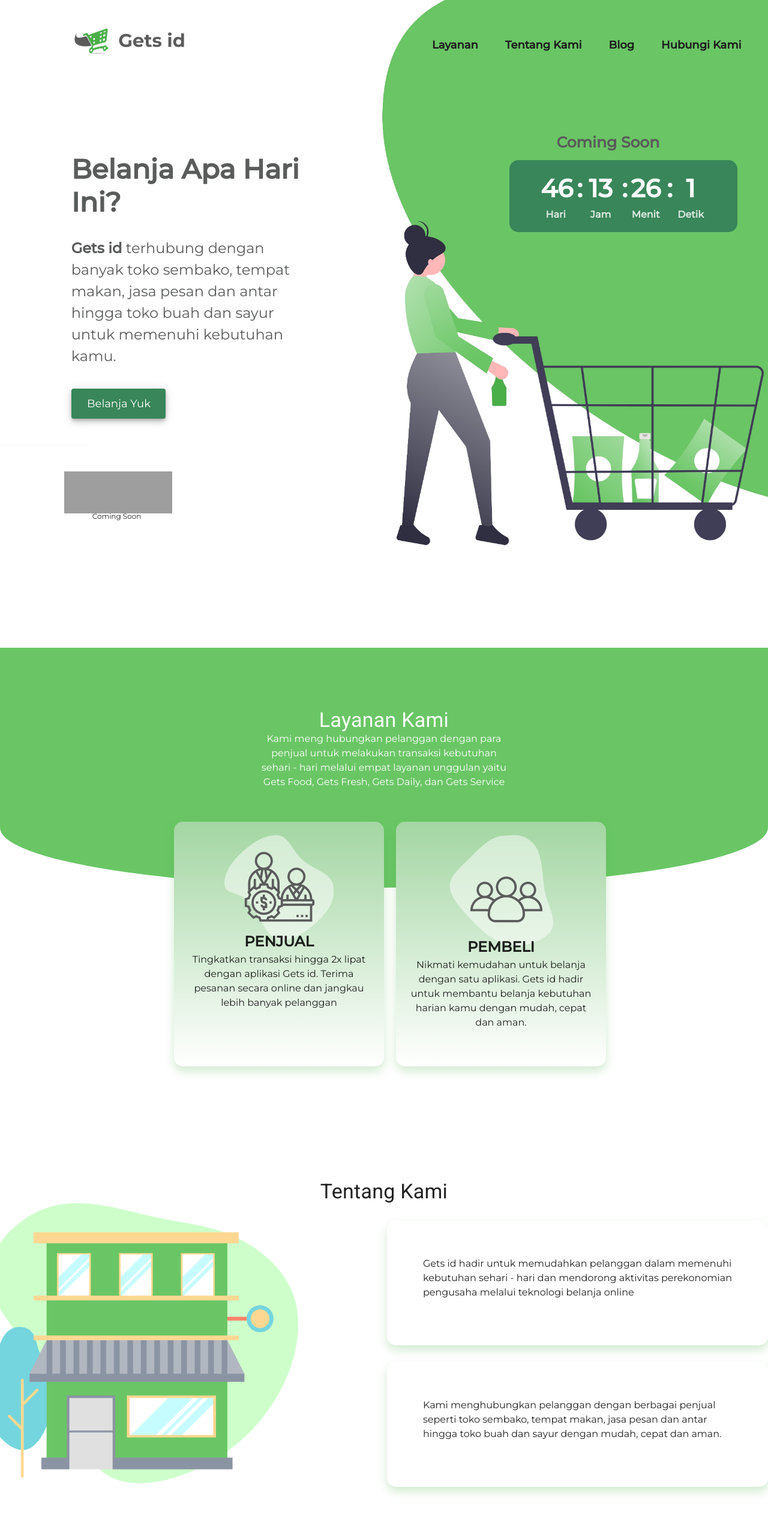
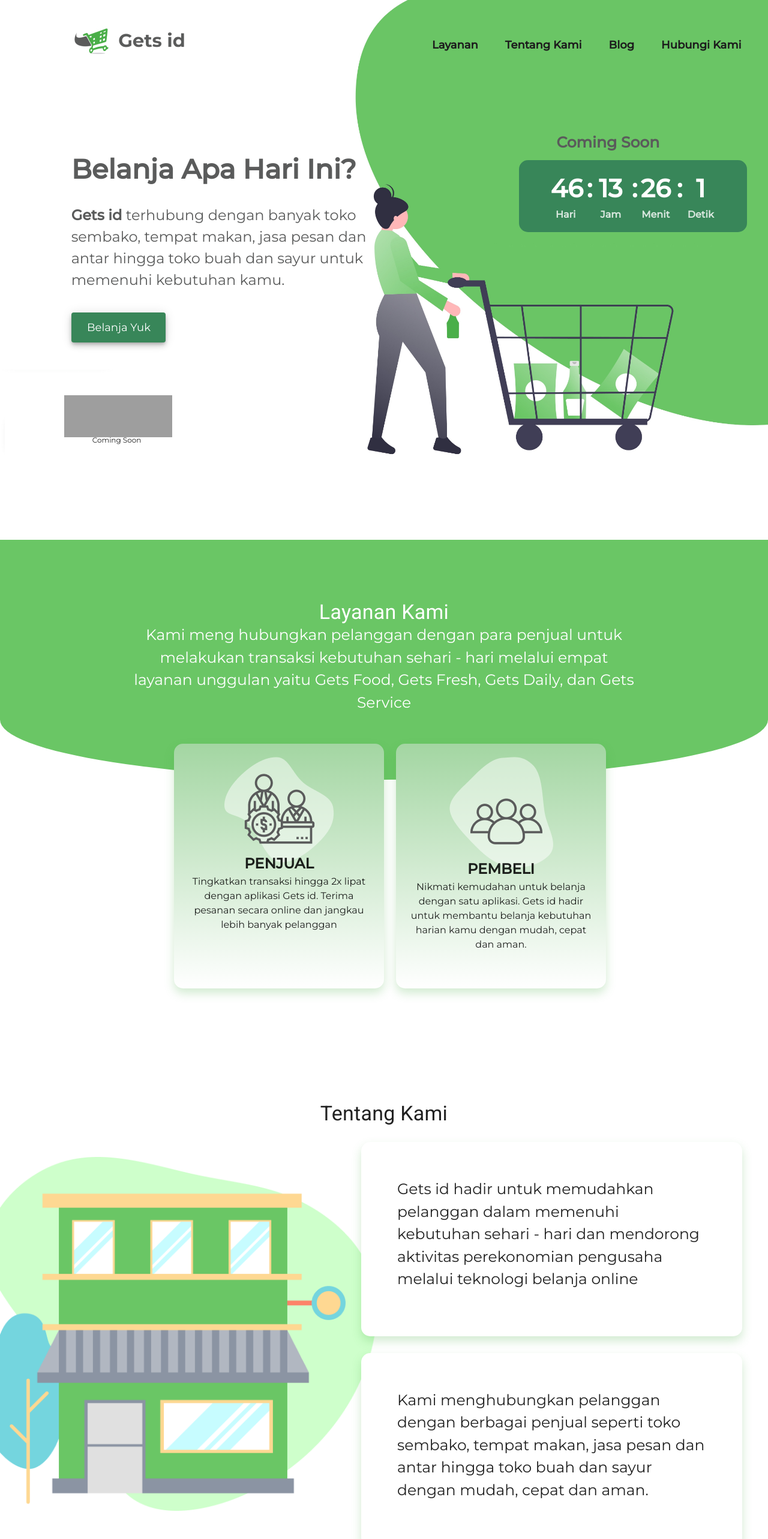
Before and after one commit to bayusatmoko/mplace, a Vue app: page / in a window 1280 px wide. Shown: the top 2566 px of the page at 60% size. Before the commit the page ends 2492 px from the top, so only its background shows below. Built offline with nearby package versions, Linux system fonts and the light colour scheme; grey boxes are pictures that could not be loaded.

Commit message:
styling header and footer

```diff
--- a/src/views/About.vue
+++ b/src/views/About.vue
@@ -25,8 +25,8 @@
           :justify="'start'"
           style="height: 200px;"
         >
-            <v-col cols="1" />
-            <v-col cols="4">
+          <v-col cols="1"/>
+          <v-col cols="5">
             <span class="question">Belanja Apa Hari Ini?</span>
             <div class="pt-8">
               <span class="txt font-weight-bold">Gets id </span>
@@ -35,17 +35,21 @@
                 </span>
             </div>
             <p/>
-              <v-btn :loading="isLoading" class="shop-btn" color="#388659" elevation="6" @click="goHome">Belanja Yuk</v-btn>
+            <v-btn :loading="isLoading" class="shop-btn" color="#388659" elevation="6" @click="goHome">Belanja Yuk
+            </v-btn>
             <div>
               <a>
-                <img class="gplay" alt='Get it on Google Play' src='https://play.google.com/intl/en_us/badges/static/images/badges/en_badge_web_generic.png'/></a>
+                <img class="gplay" alt='Get it on Google Play'
+                     src='https://play.google.com/intl/en_us/badges/static/images/badges/en_badge_web_generic.png'/></a>
               <p class="cs-text">Coming Soon</p>
             </div>
           </v-col>
-            <v-col cols="2" />
-            <v-col cols="5">
+          <v-col cols="2"/>
+          <v-col cols="3">
             <p class="cs-text-right text-center" style="margin-top: -35px;" v-show="notResize">Coming Soon</p>
-              <div class="timer" style="height: 120px; width: 380px; margin-left:90px; border-radius: 15px; display:flex; justify-content: center; align-items: center;" v-show="notResize">
+            <div class="timer"
+                 style="height: 120px; width: 380px; margin: 0 auto; border-radius: 15px; display:flex; justify-content: center; align-items: center;"
+                 v-show="notResize">
               <Timer
                 starttime="Jul 5, 2020 00:37:25"
                 endtime="Jul 8, 2020 00:37:25"
@@ -73,8 +77,8 @@
         Layanan Kami
       </div>
       <v-row justify="center">
-            <v-col cols="4">
-              <p>
+        <v-col cols="8">
+          <p style="font-size: 25px;">
             Kami meng hubungkan pelanggan dengan para penjual untuk melakukan
             transaksi kebutuhan sehari - hari melalui empat layanan unggulan
             yaitu Gets Food, Gets Fresh, Gets Daily, dan Gets Service
@@ -86,7 +90,7 @@
       <v-row justify="center" class="mt-10">
         <div class="card mx-5">
           <v-col align="center">
-              <img src="img/penjual.png" />
+            <img src="img/penjual.png"/>
           </v-col>
           <div style="text-align: center; margin-top:-35px">
             <h2>PENJUAL</h2>
@@ -98,7 +102,7 @@
         </div>
         <div class="card">
           <v-col align="center">
-              <img src="img/pembeli.png" />
+            <img src="img/pembeli.png"/>
           </v-col>
           <div style="text-align: center; margin-top:-35px">
             <h2>PEMBELI</h2>
@@ -115,18 +119,18 @@
       <div style="text-align: center" class="display-1">Tentang Kami</div>
       <v-row align="center">
         <v-col xs6>
-            <img style="width:80%" src="img/storefront.png" />
+          <img style="width:100%; background-position: 50% 50%;" src="img/storefront.png"/>
         </v-col>
         <v-col xs6>
-            <div class="card2 my-7">
-              <p>
+          <div class="card2 my-7" style="margin-left: -50px;">
+            <p style="font-size: 25px;">
               Gets id hadir untuk memudahkan pelanggan dalam memenuhi kebutuhan
               sehari - hari dan mendorong aktivitas perekonomian pengusaha
               melalui teknologi belanja online
             </p>
           </div>
-            <div class="card2">
-              <p>
+          <div class="card2" style="margin-left: -50px;">
+            <p style="font-size: 25px;">
               Kami menghubungkan pelanggan dengan berbagai penjual seperti toko
               sembako, tempat makan, jasa pesan dan antar hingga toko buah dan
               sayur dengan mudah, cepat dan aman.
@@ -134,6 +138,41 @@
           </div>
         </v-col>
       </v-row>
+    </div>
+    <svg style="margin-bottom: -200px;" xmlns="http://www.w3.org/2000/svg" viewBox="0 0 1440 320">
+      <path fill="#ffffff" fill-opacity="1"
+            d="M0,320L120,304C240,288,480,256,720,250.7C960,245,1200,267,1320,277.3L1440,288L1440,0L1320,0C1200,0,960,0,720,0C480,0,240,0,120,0L0,0Z"></path>
+    </svg>
+    <div style="background-color: #6ac665; padding-top: 200px; padding-bottom: 50px;">
+      <div class="fifth"
+           style="display: flex; flex-direction: row; justify-content: space-between; margin-left: 200px; margin-right: 200px;">
+        <div class="block-footer-1">
+          <p style="color: white; padding-bottom: 10px; font-size: 20px; font-weight: bold;"> Informasi </p>
+          <p style="color: white; font-size: 20px;">Layanan Kami</p>
+          <p style="color: white; font-size: 20px;">Karir</p>
+          <p style="color: white; font-size: 20px;">Blog</p>
+          <p style="color: white; font-size: 20px;">Undang Teman</p>
+        </div>
+        <div class="block-footer-1">
+          <p style="color: white; padding-bottom: 10px; font-size: 20px; font-weight: bold;"> Bantuan </p>
+          <p style="color: white; font-size: 20px;">FAQ</p>
+          <p style="color: white; font-size: 20px;">Syarat dan Ketentuan</p>
+          <p style="color: white; font-size: 20px;">Kebijakan Privasi</p>
+        </div>
+        <div class="block-footer-1">
+          <p style="color: white; padding-bottom: 10px; font-size: 20px; font-weight: bold;"> Contact Us </p>
+          <p style="color: white; font-size: 20px;">+62 857-4733-8591</p>
+          <p style="color: white; font-size: 20px;">getsid.app@gmail.com</p>
+        </div>
+        <div class="block-footer-1">
+          <p style="color: white; padding-bottom: 10px; font-size: 20px; font-weight: bold;"> Address </p>
+          <p style="color: white; font-size: 20px;">Semarang, Central Java</p>
+        </div>
+        <div class="block-footer-1">
+          <p style="color: white; padding-bottom: 10px; font-size: 20px; font-weight: bold;"> Social </p>
+          <p style="color: white; font-size: 20px;"></p>
+        </div>
+      </div>
     </div>
   </div>
 </template>
@@ -187,6 +226,7 @@
     line-height: 55px;
     color: #5A5B5B;
   }
+
   .txt {
     font-family: 'Montserrat', sans-serif;
     font-style: normal;
@@ -194,12 +234,11 @@
     line-height: 36px;
     color: #5A5B5B;
   }
+
   .top-landing {
-    min-height: 1080px;
+    min-height: 900px;
     min-width: 1024px;
-    width: 100%;
-    height: auto;
-    background: url("../assets/landing-bg.jpg") no-repeat center center;
+    background: url("../assets/landing-bg.jpg") no-repeat 70% 30%;
     -webkit-background-size: cover;
     -moz-background-size: cover;
     -o-background-size: cover;
@@ -228,7 +267,7 @@
     color: white;
   }
 
-  .link-group  {
+  .link-group {
     padding-top: 20px;
     margin-left: 23px;
   }
@@ -252,6 +291,7 @@
     font-size: 25px;
     color: #5A5B5B;
   }
+
   .second {
     height: 400px;
     padding: 100px 0px;
@@ -262,6 +302,7 @@
     border-bottom-left-radius: 50% 100px;
     border-bottom-right-radius: 50% 100px;
   }
+
   .card {
     width: 350px;
     height: 408px;
@@ -275,6 +316,7 @@
     box-shadow: 0px 8px 16px rgba(74, 174, 72, 0.25);
     border-radius: 15px;
   }
+
   .card2 {
     width: 635px;
     padding: 60px;
@@ -282,6 +324,7 @@
     box-shadow: 0px 8px 16px rgba(74, 174, 72, 0.25);
     border-radius: 15px;
   }
+
   .card3 {
     width: 375px;
     height: 121px;
@@ -290,9 +333,11 @@
     box-shadow: 0px 8px 16px rgba(74, 174, 72, 0.25);
     border-radius: 15px;
   }
+
   .third {
-  margin-top: -150px;
+    margin-top: -100px;
   }
+
   .fourth {
     margin-top: 200px;
   }
```
Lines whose indentation alone changed are shown as unchanged.
